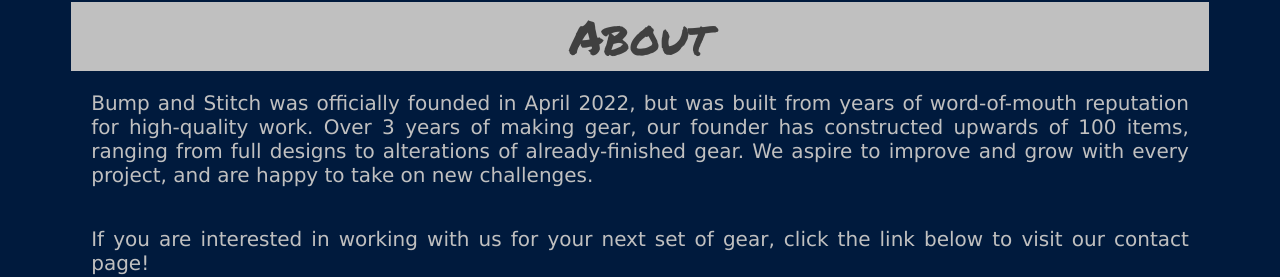
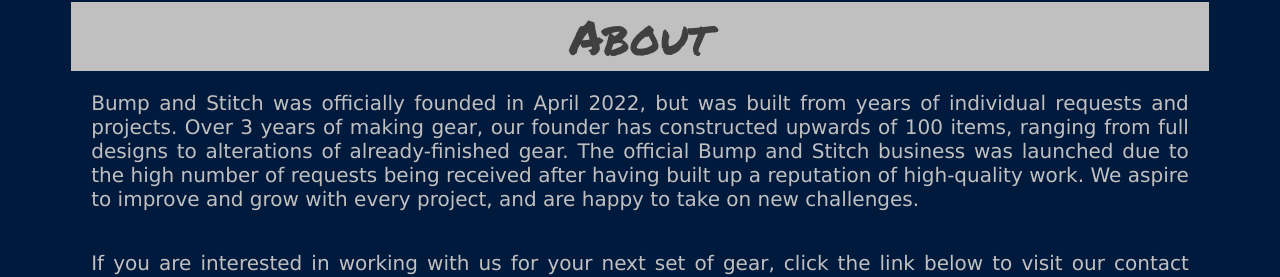
Before and after one commit to BLewis739/bumpandstitch, a Vue app: page /about in a window 1280 px wide. Shown: the part 325-602 px from the top of the page. Built offline with nearby package versions, Linux system fonts and the light colour scheme.

Commit message:
About page text changes

```diff
--- a/src/pages/AboutPage.vue
+++ b/src/pages/AboutPage.vue
@@ -4,9 +4,10 @@
       About
     </header>
       <div class="about-text">
-      Bump and Stitch was officially founded in April 2022, but was built from years of word-of-mouth reputation
-      for high-quality work. Over 3 years of making gear, our founder has constructed upwards of 100 items, ranging
-      from full designs to alterations of already-finished gear. We aspire to improve and grow with every project,
+      Bump and Stitch was officially founded in April 2022, but was built from years of individual requests and projects.
+      Over 3 years of making gear, our founder has constructed upwards of 100 items, ranging from full designs to alterations
+      of already-finished gear. The official Bump and Stitch business was launched due to the high number of requests
+      being received after having built up a reputation of high-quality work. We aspire to improve and grow with every project,
       and are happy to take on new challenges.
       </div>
     <div class="contact-text">
```
